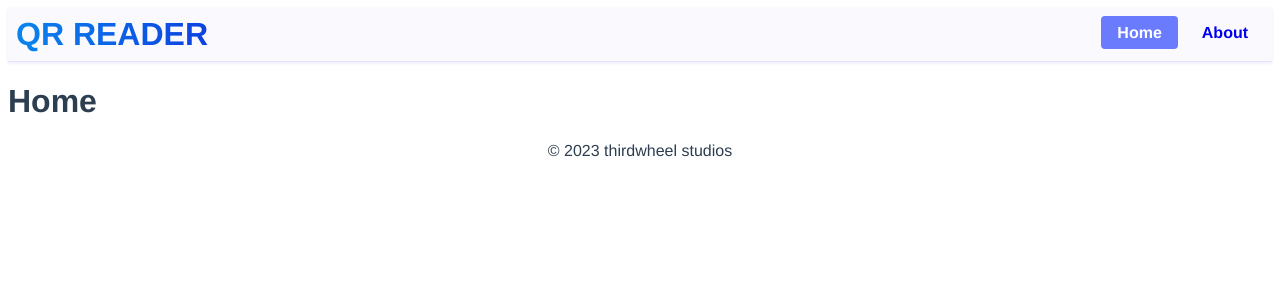
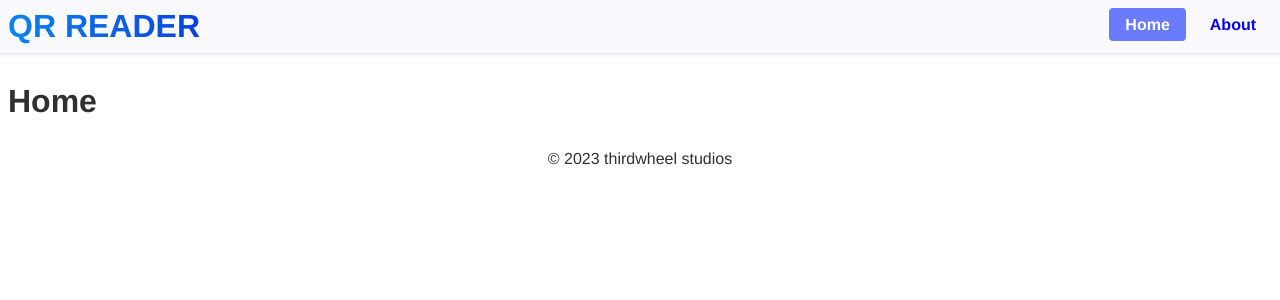
Before and after one commit to thirdwheelstudios/qr-reader, a Vue app: page / in a window 1280 px wide. Shown: the top 300 px of the page. Built offline with nearby package versions, Linux system fonts and the light colour scheme.

Commit message:
main styling

```diff
--- a/src/App.vue
+++ b/src/App.vue
@@ -11,11 +11,21 @@ import AppFooter from './components/AppFooter.vue'
   <AppFooter />
 </template>
 
-<style>
+<style lang="scss">
 #app {
   font-family: Avenir, Helvetica, Arial, sans-serif;
   -webkit-font-smoothing: antialiased;
   -moz-osx-font-smoothing: grayscale;
-  color: #2c3e50;
+  color: #303030;
+}
+
+html {
+  body {
+    margin: 0;
+  }
+}
+
+main {
+  padding: 0.5em;
 }
 </style>
```
